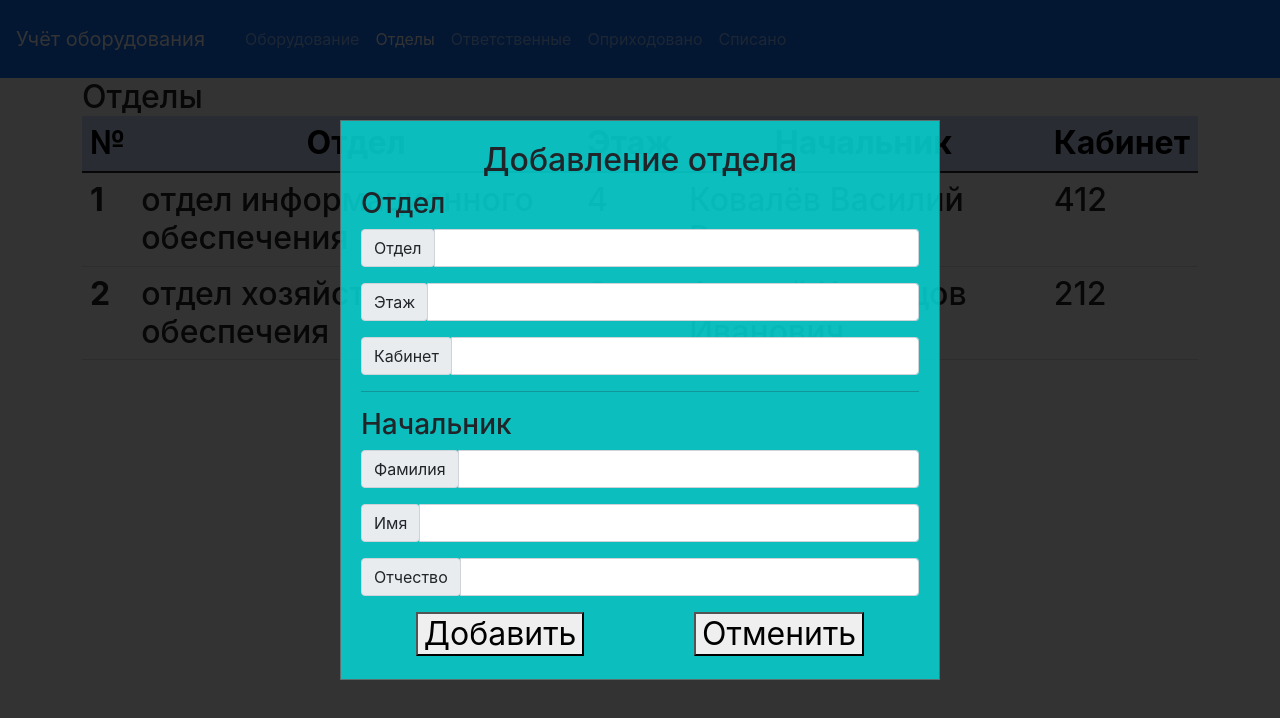
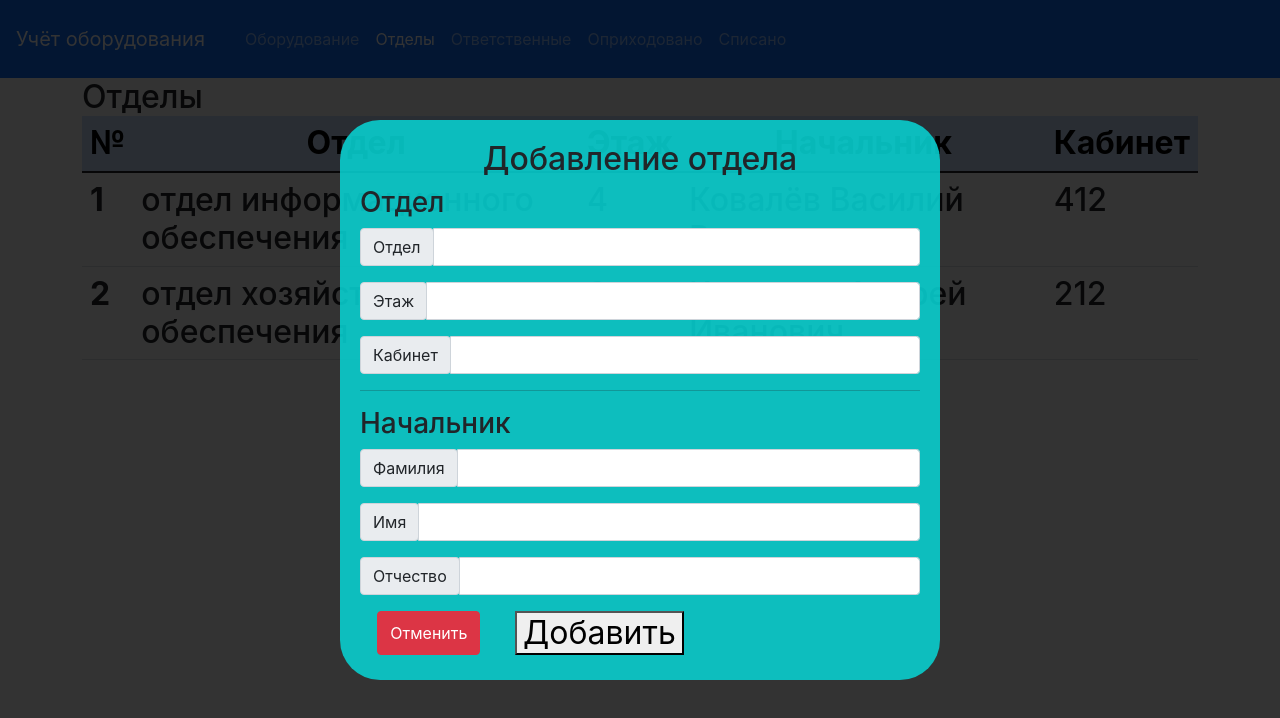
Before and after one commit to SergeyShabalin/equipment_accounting, a React (Create React App) app: page /department in a window 1280 px wide. Both pictures are taken after a click on the button "Добавить новый отдел". Shown: the top 718 px of the page. Built offline with nearby package versions, Linux system fonts and the light colour scheme.

Commit message:
first modal save update uncoreable button

```diff
--- a/src/components/department.jsx
+++ b/src/components/department.jsx
@@ -19,10 +19,10 @@ const Departments = () => {
         },
             {
                 id: 2,
-                name: 'отдел хозяйственного обеспечеия',
+                name: 'отдел хозяйственного обеспечения',
                 level: '3',
-                bossName: 'Кузнецов',
-                bossSurName: 'Андрей',
+                bossName: 'Андрей',
+                bossSurName: 'Кузнецов',
                 bossMiddleName: 'Иванович',
                 cabinetNumber: '212',
 
@@ -34,18 +34,41 @@ const Departments = () => {
     //стэйт модалки
     const [hidden, setHidden] = React.useState(true)
 
-    //стэйт инпутов
-
+    //стэйт класснейм
+    const [className, setClassName] = React.useState({
+        name: 'modalWindow',
+        title: 'Добавление отдела',
+        btnAddHidden: 'visible',
+        btnSaveHidden: 'visible'
+    })
 
     //закрыть модалку
     const closeModal = () => {
         setHidden(true)
     }
 
-    //открыть модалку
-    const openModal = () => {
+    //открыть модалку добавления
+    const openModalAdd = () => {
         setHidden(false)
+        setClassName({
+            name: 'modalWindow',
+            title: 'Добавление отдела',
+            btnAddHidden: 'visible',
+            btnSaveHidden: 'hiddenButton'
+        })
     }
+    //открыть модалку изменения
+    const openModalChange = () => {
+        setHidden(false)
+        setClassName({
+            name: 'modalWindowChange',
+            title: 'Изменить данные',
+            btnAddHidden: 'hiddenButton',
+            btnSaveHidden: 'visible'
+        })
+
+    }
+
 
     //добавить новый отдел
     const addModal = (inputs) => {
@@ -56,7 +79,7 @@ const Departments = () => {
 
     }
 
-     let res = depart.map(function (item) {
+    let res = depart.map(function (item) {
         return (
             //тело таблицы
             <tr key={item.id}>
@@ -73,7 +96,8 @@ const Departments = () => {
 
         Отделы
         <table className="table table-hover">
-            <thead align='center' className="table-primary">
+            <thead
+                align='center' className="table-primary">
             <tr>
                 <th scope="col">№</th>
                 <th scope="col">Отдел</th>
@@ -84,17 +108,19 @@ const Departments = () => {
 
             {/*Содержимое таблицы*/}
             </thead>
-            <tbody >
+            <tbody>
             {res}
             </tbody>
         </table>
-        <button hidden={!hidden} className="btn btn-success" onClick={openModal}>Добавить новый отдел</button>
-
+        <div>
+            <button hidden={!hidden} className="btn btn-success" onClick={openModalAdd}>Добавить новый отдел</button>
+            <button hidden={!hidden} type="button" className="btn btn-info" onClick={openModalChange}>Изменить</button>
+        </div>
         <Modal
             hidden={hidden}
             addModal={addModal}
             closeModal={closeModal}
-
+            className={className}
         />
     </div>
 
--- a/src/components/modal.js
+++ b/src/components/modal.js
@@ -2,7 +2,7 @@ import React from 'react';
 import {Input} from "./input";
 
 
-export default function Modal({hidden, addModal, closeModal}) {
+export default function Modal({hidden,addModal,closeModal, className}) {
     const initState = {
         name: '',
         level: '',
@@ -13,21 +13,27 @@ export default function Modal({hidden, addModal, closeModal}) {
     }
     const [inputs, setInputs] = React.useState(initState)
 
-
+//занести в стейт значения из инпутов
     const inputHandler = ({target}) => {
         setInputs({
             ...inputs, [target.name]: target.value,
         })
     }
-
+    //функционал кнопки отменить
     const cancelModal = () => {
         closeModal()
         setInputs(initState)
     }
 
+    //функционал кнопки добавить
     const addClearModal = () => {
         addModal(inputs)
         setInputs(initState)
+    }
+
+    //функционал кнопки сохранить
+    const  addSaveModal = ()=>{
+
     }
 
     return (
@@ -35,11 +41,13 @@ export default function Modal({hidden, addModal, closeModal}) {
             {/*Модалка*/}
             <div onClick={closeModal}
                  hidden={hidden}
-                 className='modalOpacity'>
+                 className='modalOpacity'
+            >
             </div>
 
-            <div hidden={hidden} className='modalWindow'>
-                <h2 className='modalTitle'>Добавление отдела</h2>
+            <div hidden={hidden}
+                 className={className.name}>
+                <h2 className='modalTitle'>{className.title}</h2>
                 {/*инпуты */}
                 <h3>Отдел</h3>
                 <Input type="text"
@@ -86,15 +94,31 @@ export default function Modal({hidden, addModal, closeModal}) {
                 />
 
                 <div className='modalButton'>
-                    <button
-                        onClick={
-                            addClearModal
-                        }>Добавить
+                    <button type="button"
+                            className="btn btn-danger"
+                            onClick={cancelModal}
+                    >Отменить
                     </button>
 
                     <button
-                        onClick={cancelModal}
-                    >Отменить
+
+                            type="button"
+                            className={className.btnAddHidden}
+                            /*"btn btn-success visible"*/
+                            onClick={
+                                addClearModal
+                            }
+                    >Добавить
+                    </button>
+
+                    <button
+                            type="button"
+                            className=  {className.btnSaveHidden}
+                        /*"btn btn-secondary "*/
+                            onClick={
+                                addSaveModal
+                            }
+                    >Сохранить
                     </button>
                 </div>
             </div>
--- a/src/styles/modalWindow.scss
+++ b/src/styles/modalWindow.scss
@@ -1,29 +1,47 @@
 
-.modalWindow{
-border: 1px solid rgba(104, 99, 99, 0.85);
+.modalWindow {
   background: rgba(8, 210, 210, 0.88);
   position: absolute;
-    right: calc(50% - 600px/2);
-    width:600px;
-    top: calc(50% - 560px/2);
+  right: calc(50% - 600px / 2);
+  width: 600px;
+  top: calc(50% - 560px / 2);
   height: 560px;
   padding: 20px;
+  border-radius: 40px;
 
 }
 
-.modalButton{
+.modalWindowChange {
+  background: rgba(154, 234, 4, 0.85);
+  position: absolute;
+  right: calc(50% - 600px / 2);
+  width: 600px;
+  top: calc(50% - 560px / 2);
+  height: 560px;
+  padding: 20px;
+  border-radius: 40px;
+}
+
+.modalButton {
   display: flex;
   justify-content: space-around;
 }
 
+.hiddenButton {
+  visibility: hidden;
+}
 
-.modalTitle{
+.visibleButton {
+  visibility: visible;
+}
+
+.modalTitle {
   display: flex;
   justify-content: center;
 }
 
 
-.modalOpacity{
+.modalOpacity {
   position: fixed;
   top: 0;
   left: 0;
@@ -32,5 +50,4 @@ border: 1px solid rgba(104, 99, 99, 0.85);
   background-color: rgba(0, 0, 0, 0.8);
 
 
-
 }
```
Also changed, not shown: src/pages/home.js (+0 -8 lines). Lines whose indentation alone changed are shown as unchanged.
